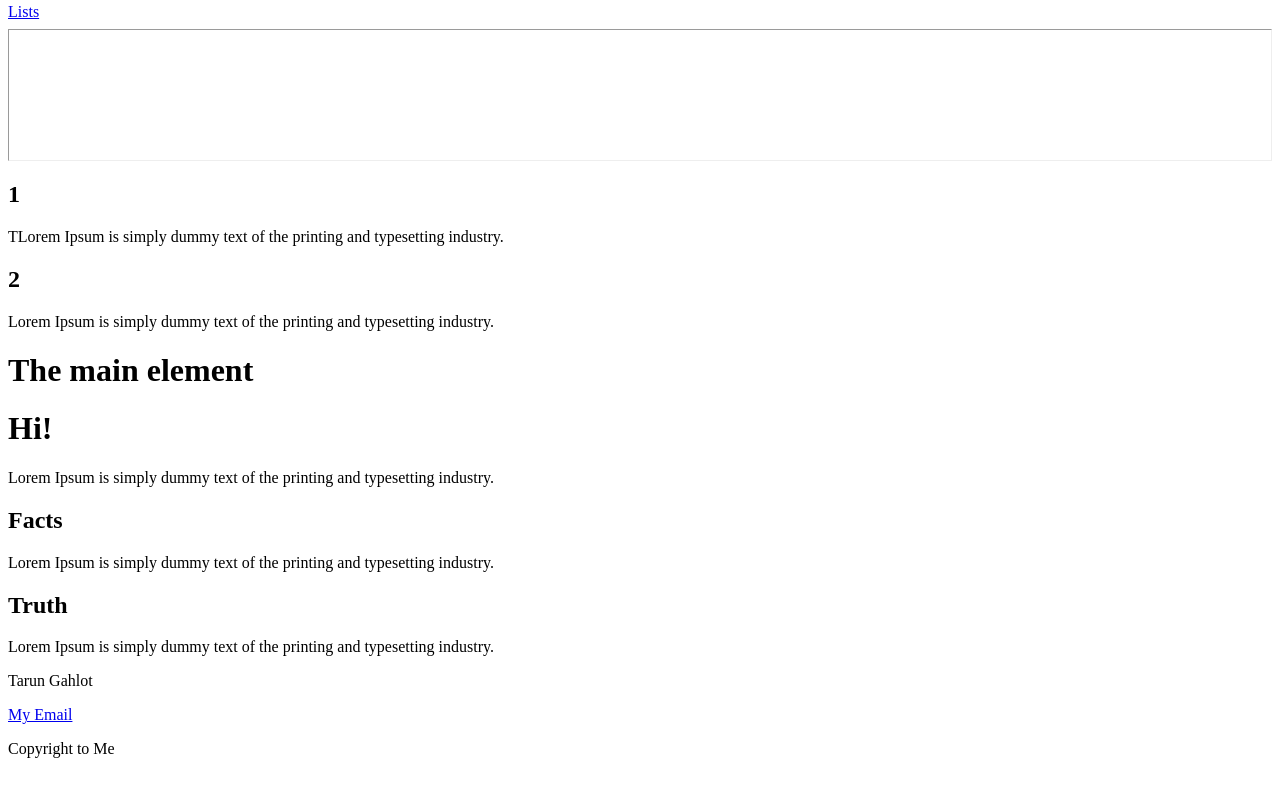
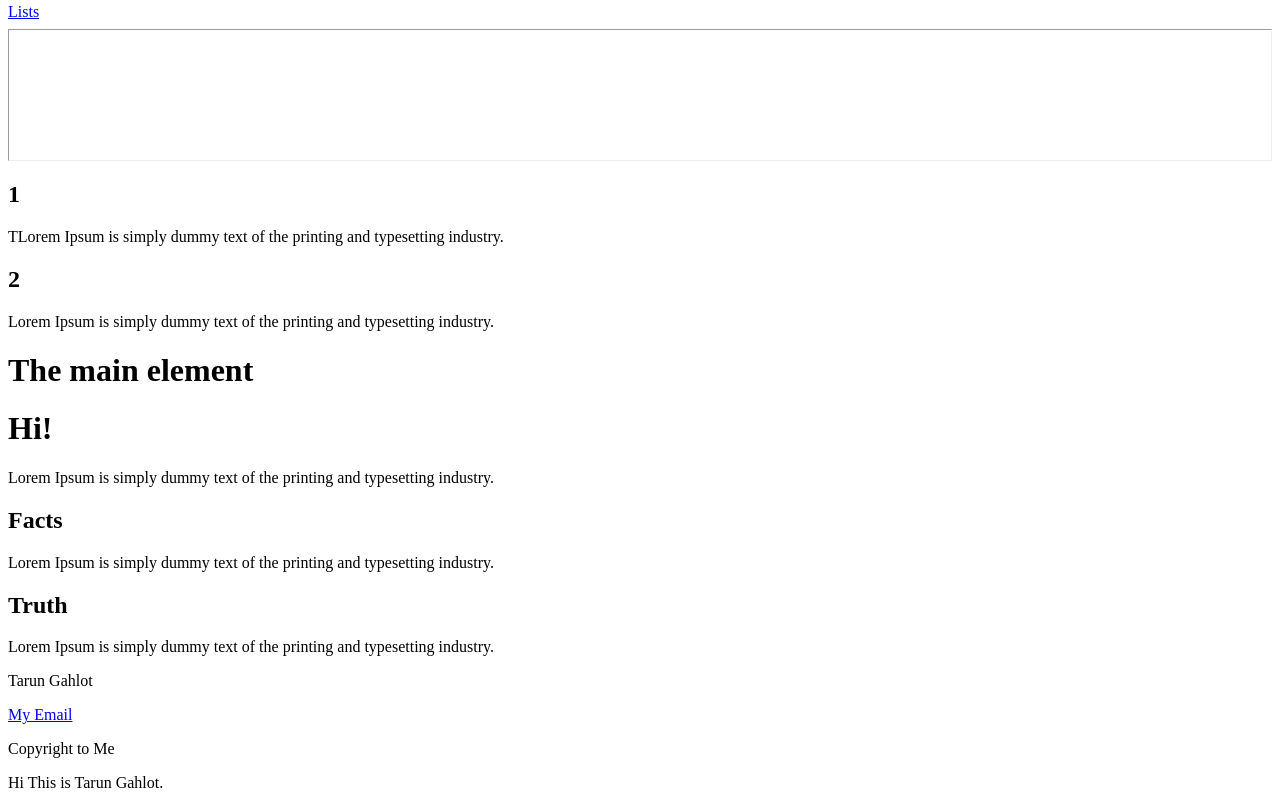
Before and after one commit to Tarun-00/Class-Lab, a plain HTML site: page index.html in a window 1280 px wide. Shown: the part 739-1547 px from the top of the page. Before the commit the page ends 1513 px from the top, so only its background shows below. Drawn offline with Linux system fonts and the light colour scheme.

Commit message:
Update index.html

```diff
--- a/index.html
+++ b/index.html
@@ -90,5 +90,6 @@
       <p><a href="#">My Email</a></p>
       <p>Copyright to Me</p>
     </footer>
+    <p>Hi This is Tarun Gahlot.</p>
   </body>
 </html>
```
